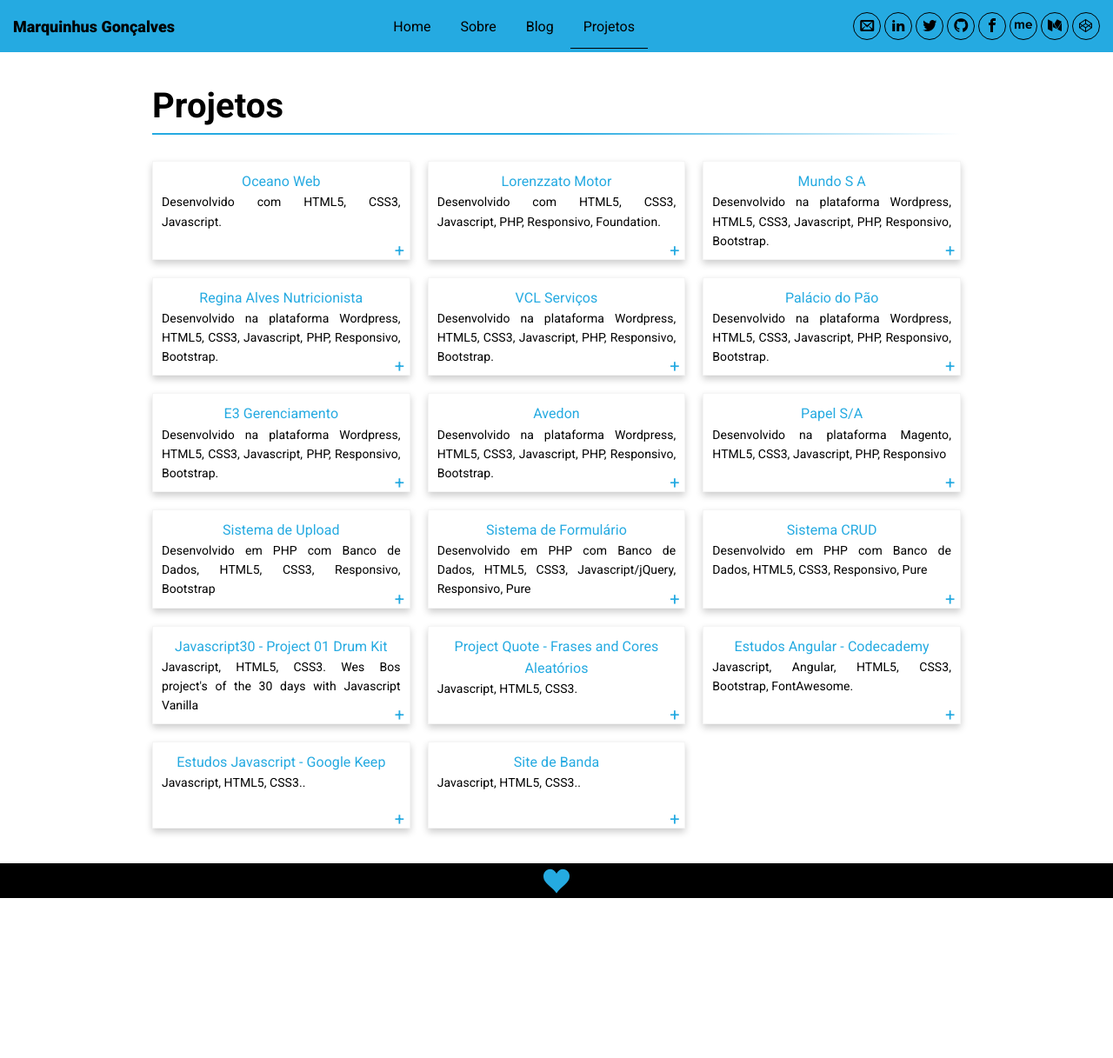
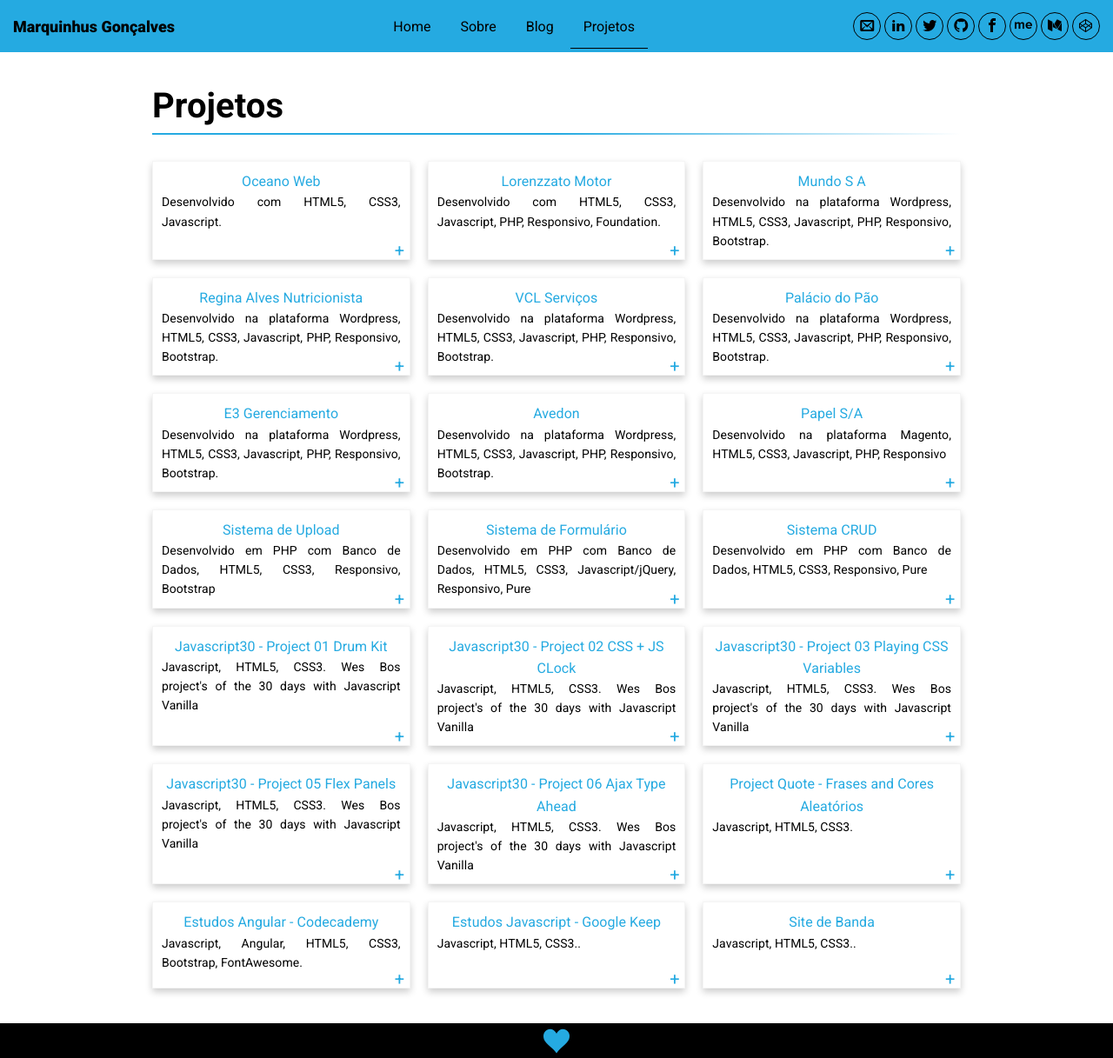
Before and after one commit to marquinhusgoncalves/marquinhusgoncalves.com, a Jekyll site: the page built from projects.md, in a window 1280 px wide. Shown: the whole page at 87% size. Built offline with Jekyll 4.4.1, drawn with Linux system fonts in a browser that asks for light colours; some web fonts are replaced; comment, search, counter and statistics services are not loaded; before the commit the page ends 1033 px from its top, so only the background shows below that.

Commit message:
Add news projects

```diff
--- a/projects.md
+++ b/projects.md
@@ -81,6 +81,30 @@ title: Projetos
     <div class="card-plus"></div>
   </a>
 
+  <a href="http://js30-css-js-clock.oceanoweb.com.br/" class="card" target="_blank">
+    <p class="card-title">Javascript30 - Project 02 CSS + JS CLock</p>
+    <p class="card-description">Javascript, HTML5, CSS3. Wes Bos project's of the 30 days with Javascript Vanilla</p>
+    <div class="card-plus"></div>
+  </a>
+
+  <a href="http://js30-playing-css-variables.oceanoweb.com.br/" class="card" target="_blank">
+    <p class="card-title">Javascript30 - Project 03 Playing CSS Variables</p>
+    <p class="card-description">Javascript, HTML5, CSS3. Wes Bos project's of the 30 days with Javascript Vanilla</p>
+    <div class="card-plus"></div>
+  </a>
+
+  <a href="http://js30-flex-panels.oceanoweb.com.br/" class="card" target="_blank">
+    <p class="card-title">Javascript30 - Project 05 Flex Panels</p>
+    <p class="card-description">Javascript, HTML5, CSS3. Wes Bos project's of the 30 days with Javascript Vanilla</p>
+    <div class="card-plus"></div>
+  </a>
+
+  <a href="http://js30-ajax-type-ahead.oceanoweb.com.br/" class="card" target="_blank">
+    <p class="card-title">Javascript30 - Project 06 Ajax Type Ahead</p>
+    <p class="card-description">Javascript, HTML5, CSS3. Wes Bos project's of the 30 days with Javascript Vanilla</p>
+    <div class="card-plus"></div>
+  </a>
+
   <a href="http://quote.oceanoweb.com.br/" class="card" target="_blank">
     <p class="card-title">Project Quote - Frases and Cores Aleatórios</p>
     <p class="card-description">Javascript, HTML5, CSS3.</p>
```
